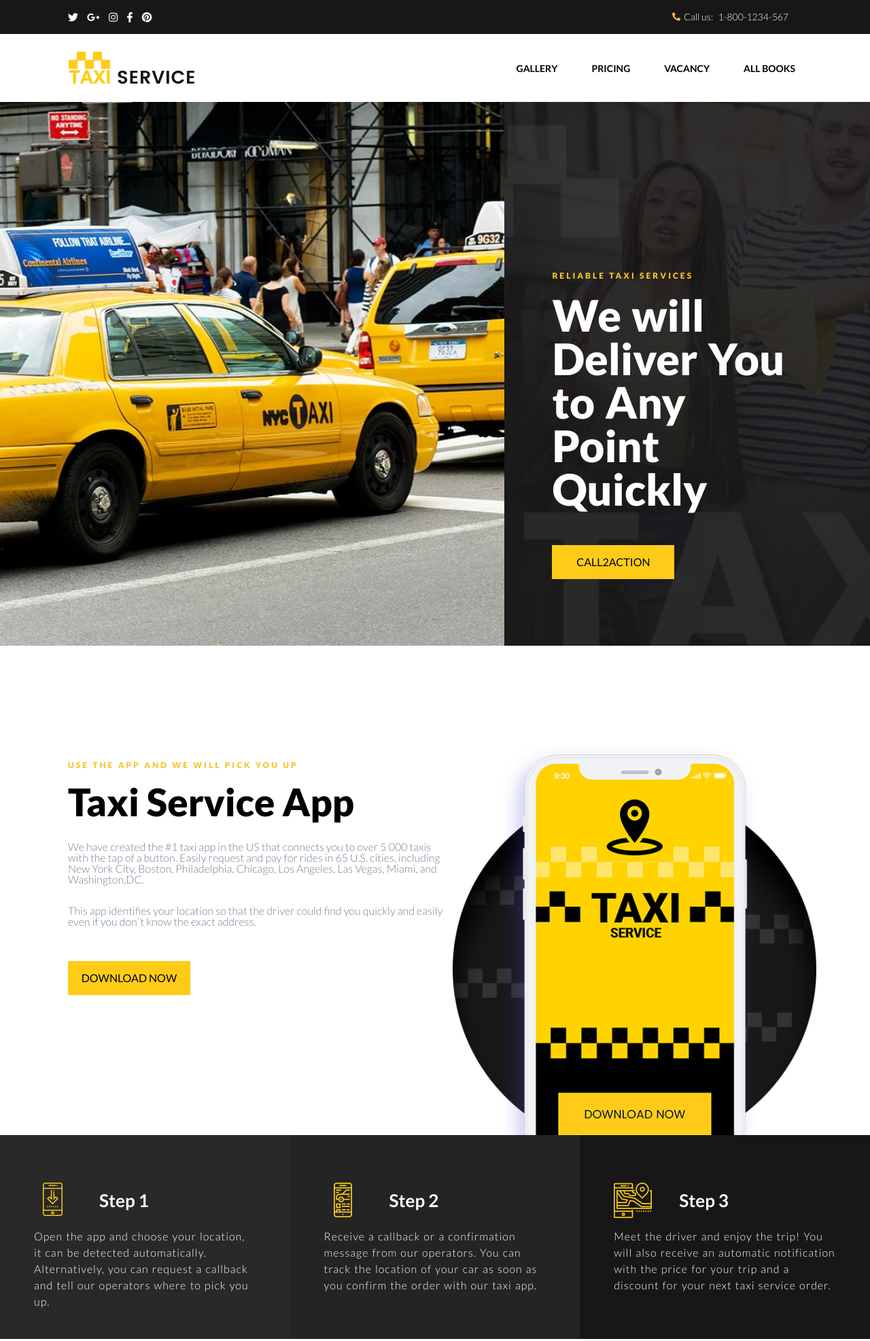
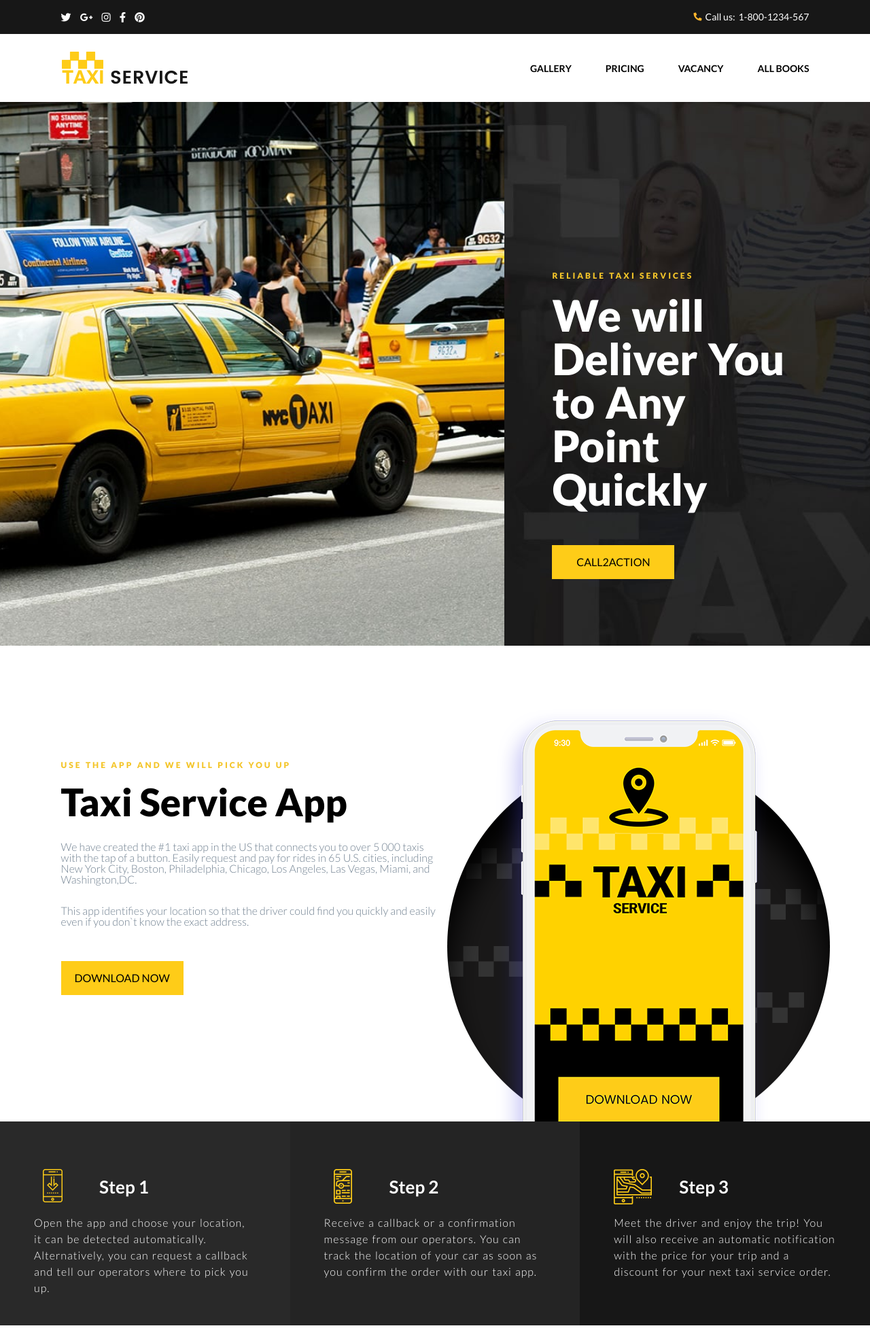
Before and after one commit to deax247/first-site-project, a plain HTML site: page index.html in a window 1280 px wide. Shown: the top 1973 px of the page at 68% size. Drawn offline with Linux system fonts and the light colour scheme.

Commit message:
new update

```diff
--- a/css/components/about-us.css
+++ b/css/components/about-us.css
@@ -298,6 +298,7 @@
 .prices {
     background-image: url(../../images/bgs/prices-bg6.jpg);
     height: 900px;
+    padding-top: 170px;
 }
 
 .prices-text {
@@ -305,7 +306,6 @@
     flex-direction: column;
     justify-content: center;
     align-items: center;
-    margin-top: 170px;
     margin-bottom: 40px;
 }
 
@@ -438,14 +438,15 @@
     justify-content: space-between;
 }
 
-
+.gallery {
+    padding-top: 170px;
+}
 
 .gallery-text {
     display: flex;
     flex-direction: column;
     justify-content: center;
     align-items: center;
-    margin-top: 170px;
     margin-bottom: 70px;
 }
 
@@ -457,7 +458,6 @@
 .taxi-gallery {
     margin-left: 120px;
     margin-right: 120px;
-    padding-bottom: 150px;
     display: flex;
     justify-content: space-between;
     z-index: 2;
@@ -650,7 +650,7 @@
     height: 600px;
     background-image: url(../../images/bgs/prices-bg6.jpg);
     background-position: left center;
-    /* border: 1px solid black; */
+    padding-top: 150px;
 }
 
 .join-info {
--- a/css/components/header-1.css
+++ b/css/components/header-1.css
@@ -1,6 +1,5 @@
 .first-header {
     background-color: #171717;
-    width: 100%;
     height: 50px;
     display: flex;
     justify-content: space-between;
@@ -8,7 +7,8 @@
 }
 
 .contact-logos {
-    margin: 10px 100px;
+    margin-top: 10px;
+    margin-bottom: 10px;
 }
 .contact-logos > a {
     margin-right: 10px;
@@ -27,15 +27,20 @@
 .contact-telephone {
     display: flex;
     align-items: center;
-    margin: 10px 120px;
+    margin: 10px 0;
 }
 .contact-telephone a {
     margin-left: 5px;
     transition: .3s;
 }
 
-.telephone-text {
+.phone-number {
+    display: flex;
+}
+
+.telephone-text  {
     font-size: 14px;
+    font-weight: 1100;
 }
 
 .contact-telephone a:hover {
--- a/css/components/header-2.css
+++ b/css/components/header-2.css
@@ -1,5 +1,4 @@
 .second-header {
-    width: 100%;
     height: 100px;
     background-color: white;
     display: flex;
@@ -8,7 +7,6 @@
 }
 
 .taxi-logo {
-    margin-left: 100px;
     align-self: center;
 }
 
@@ -24,10 +22,6 @@
     color: #FECC18;
 }
 
-.header2-liiist {
-    margin-right: 110px;
-}
-
 .header2-list li {
     margin-left: 50px;
 }
--- a/css/components/home-2.css
+++ b/css/components/home-2.css
@@ -1,12 +1,13 @@
 .home-2 {
-    height: 720px;
-    display: flex;
-    justify-content: space-between;
+    height: 700px;
+    width: 100%;
 }
 
 
 .home-2-content {
-    width: 52%;
+    display: flex;
+    justify-content: space-between;
+    width: 83%;
     height: 720px;
 }
 
@@ -19,7 +20,7 @@
 
 .home-2-desc-1 {
     color:slategray;
-    margin: 30px 0 30px 0;
+    margin: 30px 0;
 }
 
 
@@ -27,22 +28,21 @@
     color: slategray;
 }
 
-.description-1 {
-    margin-bottom: 35px;
+
+.home-2-logo {
+    width: 40%;
+    height: 700px;
+    display: flex;
+    align-items: flex-end;
+    justify-content: center;
 }
 
-
-.home-2-logo {
-    width: 48%;
-    height: 720px;
-    background-image: url(../../images/widgets/mt-1448-home-img1.png);
-    background-size: 87%;
-    background-repeat: no-repeat;
-    background-position: left bottom;
+.home-2-logo > img {
+    width: auto;
+    height: auto;
 }
 
 .home-2-texts {
-    width: 85%;
-    margin-top: 170px;
-    margin-left: 100px;
+    width: 52%;
+    padding-top: 170px;
 }
--- a/css/vendor/reset.css
+++ b/css/vendor/reset.css
@@ -21,6 +21,7 @@ time, mark, audio, video {
     color: white;
     font-family: 'Lato', sans-serif;
 }
+
 /* HTML5 display-role reset for older browsers */
 article, aside, details, figcaption, figure,
 footer, header, hgroup, menu, nav, section {
--- a/css/vendor/same.css
+++ b/css/vendor/same.css
@@ -1,5 +1,7 @@
+
 .container {
-    padding: 0 5%;
+    padding-left: 7%;
+    padding-right: 7%;
 }
 
 .section-title {
@@ -14,6 +16,10 @@
     flex-wrap: wrap;
 }
 
+.description-1 {
+    margin-bottom: 35px;
+}
+
 .button {
     display: flex;
     width: 180px;
--- a/index.html
+++ b/index.html
@@ -12,7 +12,7 @@
     <link rel="stylesheet" href="css/all.css">
 </head>
 <body>
-    <header class="first-header">
+    <header class="first-header container">
         <div class="contact-logos">
             <a href="#">
                 <i class="fab fa-twitter"></i>
@@ -35,15 +35,17 @@
             <a href="#">
                 <i class="fas fa-phone-alt"></i>
             </a>
-            <p class="telephone-text">
-                Call us: <a href="tel: +7712345678"> 1-800-1234-567</a>
-            </p>
+
+            <div class="phone-number">
+                <h5 class="telephone-text">Call us: </h5>
+                <a href="tel: +7712345678" class="telephone-text"> 1-800-1234-567</a>
+            </div>
         </div>
     </header>
 
     <!-- second header -->
 
-    <header class="second-header">
+    <header class="second-header container">
 
         <div class="taxi-logo">
             <img src="images/widgets/mt-1448-home-logo.png" alt="">
@@ -52,16 +54,16 @@
         <div class="header2-liiist">
             <ul class="header2-list">
                 <li>
-                    <a href="#">gallery</a>
+                    <a href="#id-gallery" >gallery</a>
                 </li>
                 <li>
-                    <a href="#">pricing</a>
+                    <a href="#id-prices">pricing</a>
                 </li>
                 <li>
-                    <a href="#">vacancy</a>
+                    <a href="#id-join-us">vacancy</a>
                 </li>
                 <li>
-                    <a href="#">all books</a>
+                    <a href="#id-home-2">all books</a>
                 </li>
             </ul>
         </div>
@@ -83,9 +85,9 @@
 
     <!-- section number 2 -->
 
-    <section class="home-2">
+    <section class="home-2" id="id-home-2">
 
-        <div class="home-2-content">
+        <div class="home-2-content container">
             <div class="home-2-texts">
                 <h6 class="description-1">USE THE APP AND WE WILL PICK YOU UP</h6>
                 <h2 class="section-title" style="color: black;">Taxi Service App</h2>
@@ -93,10 +95,10 @@
                 <p class="home-2-desc-2">This app identifies your location so that the driver could find you quickly and easily even if you don`t know the exact address.</p>
                 <a href="#" class="btn">download now</a>
             </div>
-        </div>
 
-        <div class="home-2-logo">
-
+            <div class="home-2-logo">
+                <img src="images/widgets/mt-1448-home-img1.png" alt="">
+            </div>
         </div>
     </section>
 
@@ -371,7 +373,7 @@
         </div>
 
 
-        <div class="prices">
+        <div class="prices" id="id-prices">
 
             <div class="prices-text">
                 <h5 class="description-1">QUALITY TAXI SERVICES AT AFFORDABLE RATES</h5>
@@ -462,7 +464,7 @@
         </div>
 
 
-        <div class="gallery">
+        <div class="gallery" id="id-gallery">
             <div class="gallery-text">
                 <h5 class="description-1">GALLERY</h5>
                 <h3 class="section-title" style="color: black;">Cars In The Park Park</h3>
@@ -560,7 +562,7 @@
             </div>
         </div>
 
-        <div class="join-us">
+        <div class="join-us" id="id-join-us">
             <div class="gallery-text">
                 <h5  class="description-1">JOIN OUR TEAM</h5>
                 <h3 class="section-title" style="color: #050505; font-size: 50px;">Choose the Vacancy and Send Your Resume</h3>
```
